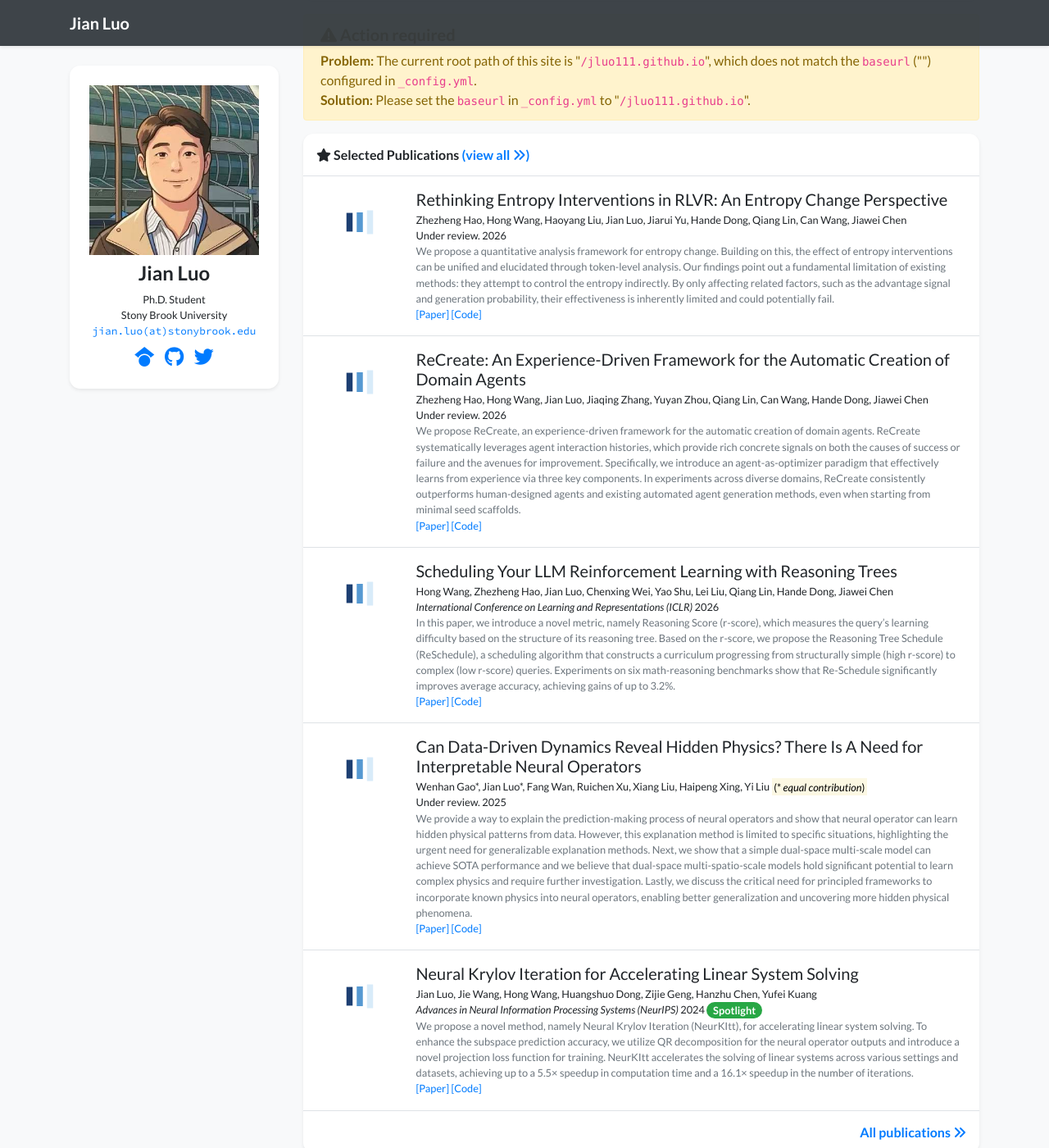
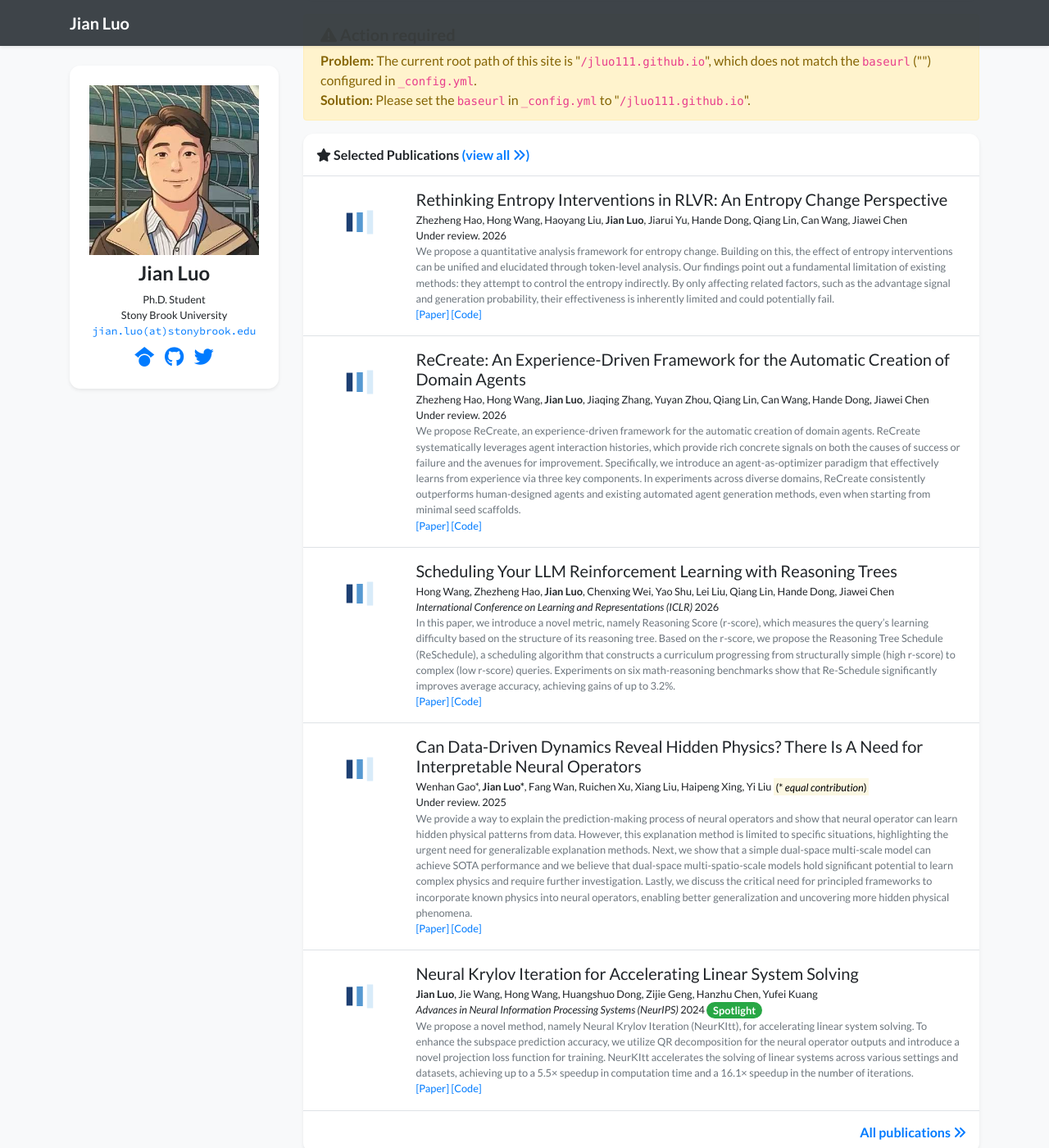
Before and after one commit to jluo111/jluo111.github.io, a Jekyll site: the page built from index.html, in a window 1280 px wide and 1400 px high, scrolled down 417 px. Shown: the whole window at 82% size. Built offline with Jekyll 4.4.1, drawn with Linux system fonts in a browser that asks for light colours; nearby versions of some CDN libraries; a style sheet for code colours, icons or effects is not loaded; part of the change alters nothing that is shown.

```diff
--- a/_data/authors.yml
+++ b/_data/authors.yml
@@ -1,22 +1,9 @@
-# "Your Name":
-#   bold: true
+"Jian Luo":
+  bold: true
 
 "Hong Wang":
   url: https://wanghong1700.github.io/
 
-# "Charles Green (MIT)":
-#   name: Charles Green
-#   url: https://www.google.com/?q=Charles+Green+MIT
-
-# "Charles Green (Stanford)":
-#   name: Charles Green
-#   url: https://www.google.com/?q=Charles+Green+Stanford
-
-# "Garrett Harris":
-#   url: https://www.google.com/?q=Garrett+Harris
-
-# "James Wang":
-#   url: https://www.google.com/?q=James+Wang
-
-# "John Doe":
-#   url: https://www.google.com/?q=John+Doe
+"Wenhan Gao":
+  name: Wenhan Gao
+  url: https://wenhangao21.github.io/
```
